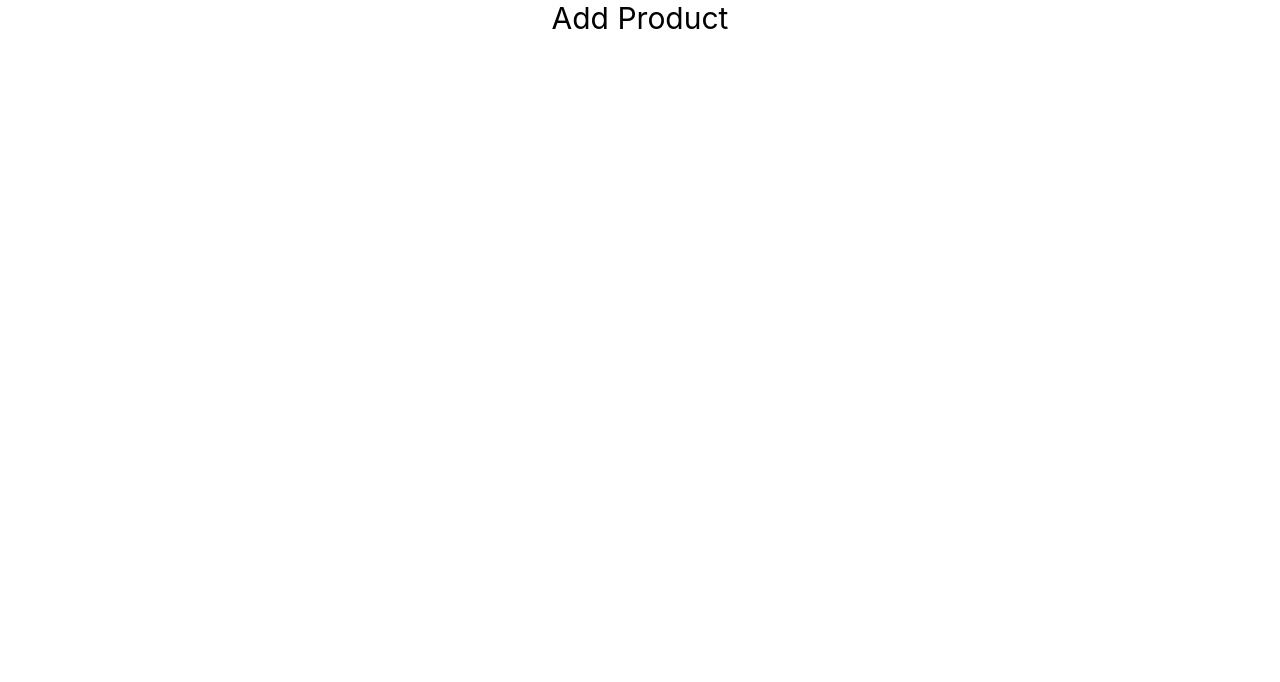
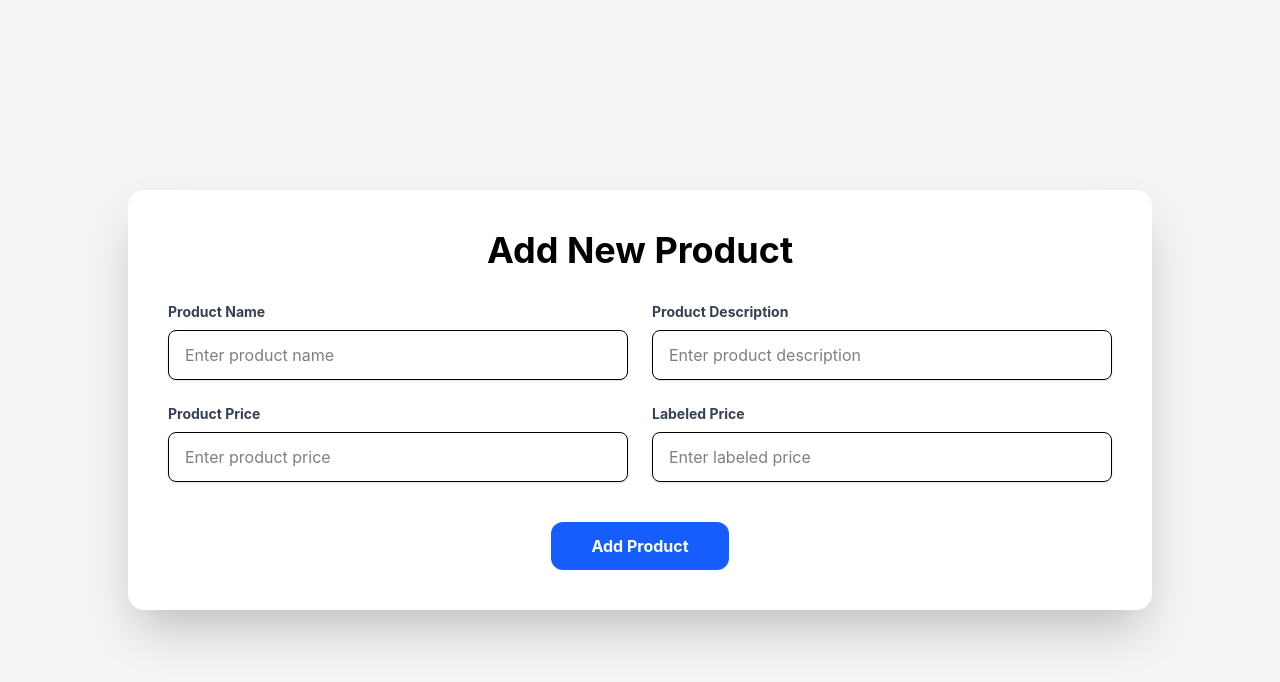
Before and after one commit to Y-Dilshan/gym_management_system_group_project, a React (Vite) app in the folder gms_frontend/: page /admin/add-product in a window 1280 px wide. Shown: the top 682 px of the page. Built offline with nearby package versions, Linux system fonts and the light colour scheme.

Commit message:
started to create admin add product page

```diff
--- a/gms_frontend/src/pages/admin/adminAddProduct.jsx
+++ b/gms_frontend/src/pages/admin/adminAddProduct.jsx
@@ -1,8 +1,50 @@
-export default function AdminAddProduct(){
+export default function AdminAddProduct() {
 
-    return(
-        <div className="w-full h-full flex items-center justify-center">
-            <h1 className="text-3xl">Add Product</h1>
+    return (
+        <div className="w-full min-h-screen flex items-center justify-center bg-gray-100 p-6">
+
+            <div className="w-full max-w-5xl bg-white rounded-2xl shadow-2xl p-10">
+
+                <h1 className="text-4xl font-bold mb-8 text-center">Add New Product</h1>
+
+                <form className="w-full grid grid-cols-1 md:grid-cols-2 gap-6">
+
+                    {/* Product Name */}
+                    <div>
+                        <label className="block text-gray-700 text-sm font-bold mb-2" htmlFor="productName"> Product Name </label>
+                        <input id="productName" type="text" placeholder="Enter product name" className="w-full border rounded-lg py-3 px-4 shadow focus:outline-none focus:ring-2 focus:ring-blue-500"/>
+                    </div>
+
+                    {/* Product Description */}
+                    <div>
+                        <label className="block text-gray-700 text-sm font-bold mb-2" htmlFor="productDescription">Product Description</label>
+
+                        <input id="productDescription" type="text" placeholder="Enter product description" className="w-full border rounded-lg py-3 px-4 shadow focus:outline-none focus:ring-2 focus:ring-blue-500"/>
+                    </div>
+
+                    {/* Product Price */}
+                    <div>
+                        <label className="block text-gray-700 text-sm font-bold mb-2" htmlFor="productPrice">Product Price</label>
+
+                        <input id="productPrice" type="number" placeholder="Enter product price" className="w-full border rounded-lg py-3 px-4 shadow focus:outline-none focus:ring-2 focus:ring-blue-500"/>
+                    </div>
+
+                    {/* Labeled Price */}
+                    <div>
+                        <label className="block text-gray-700 text-sm font-bold mb-2" htmlFor="labeledPrice"> Labeled Price </label>
+
+                        <input id="labeledPrice" type="number" placeholder="Enter labeled price" className="w-full border rounded-lg py-3 px-4 shadow focus:outline-none focus:ring-2 focus:ring-blue-500"/>
+                    </div>
+
+                    {/* Submit Button */}
+                    <div className="md:col-span-2 flex justify-center mt-4">
+                        <button type="submit" className="bg-blue-600 hover:bg-blue-700 text-white font-bold py-3 px-10 rounded-xl transition duration-300"> Add Product </button>
+                    </div>
+
+                </form>
+
+            </div>
+
         </div>
-    )
+    );
 }
--- a/gms_frontend/src/pages/adminDashboard.jsx
+++ b/gms_frontend/src/pages/adminDashboard.jsx
@@ -9,17 +9,16 @@ export default function AdminDashboard(){
         <div className="w-full h-full flex items-center justify-center">
             <div className = "w-[20%] h-screen bg-[#333333] flex flex-col items-center justify-start py-10">
                 <img src="/logo.png" alt="Logo" className="w-[150px] h-[150px] mb-4 flex" />
-                <h2 className = "flex text-[#D4AF37] text-4xl">Admin Dashboard</h2>
+                <h2 className = "flex text-[#D4AF37] text-4xl text-bold">Admin Dashboard</h2>
                 <ul>
                     <li className="mb-2 text-3xl pt-[20px]"><Link to="/admin/dashboard" className="text-white hover:text-4xl flex gap-2"><FaClipboardList />Products</Link></li>
                     <li className="mb-2 text-3xl pt-[20px]"><Link to="/admin/users" className="text-white hover:text-4xl flex gap-2"><LuUsers /> Users</Link></li>
-                    <li className="mb-2 text-3xl pt-[20px]"><Link to="/admin/settings" className="text-white hover:text-4xl flex gap-2"><LiaThListSolid /> Orders</Link></li>
-                    <li className="mb-2 text-3xl pt-[20px]"><Link to="/admin/settings" className="text-white hover:text-4xl flex gap-2"><MdPayments />Payments</Link></li>
+                    <li className="mb-2 text-3xl pt-[20px]"><Link to="/admin/orders" className="text-white hover:text-4xl flex gap-2"><LiaThListSolid /> Orders</Link></li>
+                    <li className="mb-2 text-3xl pt-[20px]"><Link to="/admin/payments" className="text-white hover:text-4xl flex gap-2"><MdPayments />Payments</Link></li>
                 </ul>
             </div>
 
             <div className="w-[80%] h-screen flex items-center justify-center">
-                <button className = "bg-blue-500 text-white py-2 px-4 rounded hover:bg-blue-600 ">+</button>
                 <Link to="/admin/add-product" className="ml-4 bg-green-500 text-white py-2 px-4 rounded hover:bg-green-600">Add Product</Link>
             </div>
         </div>
```
